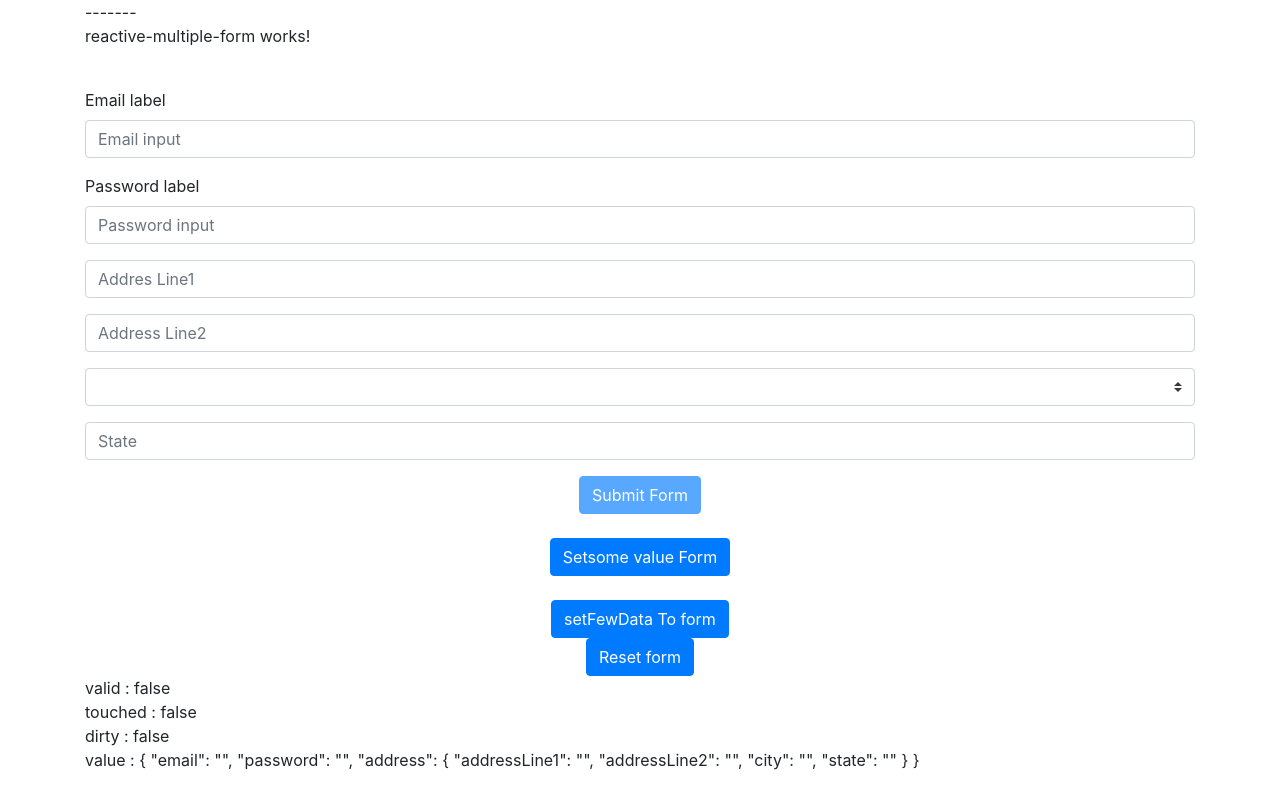
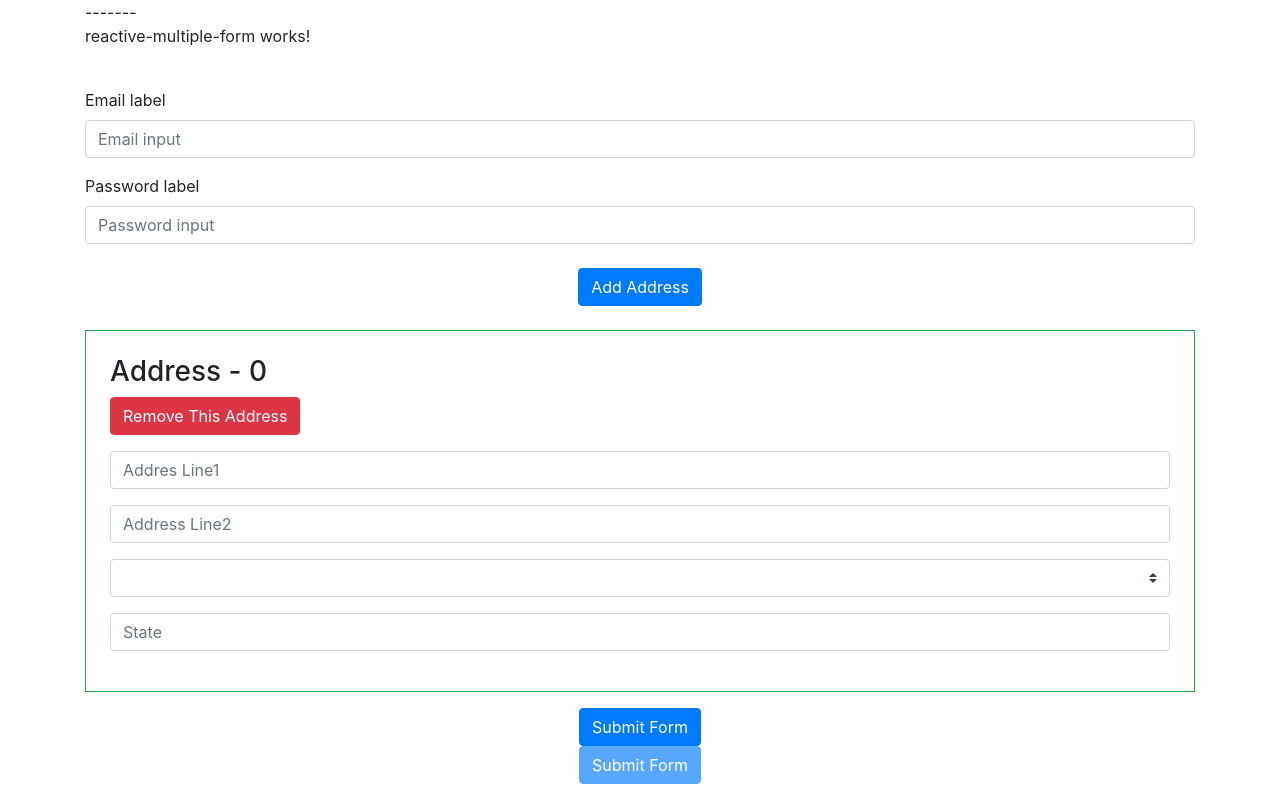
Before and after one commit to shobhit-v/angular-app, an Angular app: page / in a window 1280 px wide. Shown: the top 800 px of the page. Built offline with nearby package versions, Linux system fonts and the light colour scheme.

Commit message:
form array

```diff
--- a/src/app/reactive-multiple-form/reactive-multiple-form.component.html
+++ b/src/app/reactive-multiple-form/reactive-multiple-form.component.html
@@ -3,7 +3,7 @@
   reactive-multiple-form works!
 </p>
 <br />
-<form [formGroup]="loginForm">
+<form [formGroup]="loginForm" (ngSubmit)="submitValues()">
   <div class="form-group">
     <label for="formGroupExampleInput">Email label</label>
     <input type="text" formControlName="email" class="form-control" id="formGroupExampleInput" placeholder="Email input">
@@ -30,8 +30,7 @@
     <strong>Oh snap!</strong> this Field is required.
   </div>
   <!-- <button class="btn btn-success" (click)="displayGroup()"> Test Button </button> -->
-
-  <div formGroupName="address">
+  <!-- <div formGroupName="address">
     <input class="form-control mb-3" placeholder="Addres Line1" type="text" formControlName="addressLine1">
     <input class="form-control mb-3" placeholder="Address Line2" type="text" formControlName="addressLine2">
     <select class="custom-select mb-3" formControlName="city">
@@ -39,9 +38,38 @@
       <option value="1">One</option>
       <option value="2">Two</option>
       <option value="3">Three</option>
-      <!-- <option *ngFor="let city of cities" value="city">{{ city }}</option> -->
+      <option *ngFor="let city of cities" value="city">{{ city }}</option>
     </select>
     <input class="form-control mb-3" placeholder="State" type="text" formControlName="state">
+  </div> -->
+  <div class="text-center my-4">
+    <button class="btn btn-primary" type="button" (click)="addGroup()">
+      Add Address
+    </button>
+  </div>
+  <div formArrayName="address">
+    <div *ngFor="let add of loginForm.get('address').controls; let i = index"
+    class="border border-success p-4 mb-3">
+      <!-- <div [formGroup]="add"> -->
+      <div formGroupName="{{i}}">
+        <h3> Address - {{ i }} </h3>
+        <button type="button" class="btn btn-danger mb-3" (click)="removeGroup(i)">Remove This Address</button>
+        <input class="form-control mb-3" placeholder="Addres Line1" type="text" formControlName="addressLine1">
+        <input class="form-control mb-3" placeholder="Address Line2" type="text" formControlName="addressLine2">
+        <select class="custom-select mb-3" formControlName="city">
+          <option selected="">Open this select menu</option>
+          <option value="1">One</option>
+          <option value="2">Two</option>
+          <option value="3">Three</option>
+        </select>
+        <input class="form-control mb-3" placeholder="State" type="text" formControlName="state">
+      </div>
+    </div>
+  </div>
+  <div class="text-center">
+    <button class="btn btn-primary">
+      Submit Form
+    </button>
   </div>
 </form>
 <div class="text-center">
--- a/src/app/reactive-multiple-form/reactive-multiple-form.component.ts
+++ b/src/app/reactive-multiple-form/reactive-multiple-form.component.ts
@@ -1,6 +1,6 @@
 import { Component, OnInit } from '@angular/core';
-import { FormGroup, FormControl, Validators, FormBuilder } from '@angular/forms';
-import {CustomeValidator} from './testValidator'
+import { FormGroup, FormControl, Validators, FormBuilder, FormArray } from '@angular/forms';
+import { CustomeValidator } from './testValidator'
 
 @Component({
   selector: 'app-reactive-multiple-form',
@@ -16,23 +16,38 @@ export class ReactiveMultipleFormComponent implements OnInit {
 
   ngOnInit() {
     this.loginForm = this.fb.group({
-      email: ['', [Validators.required, Validators.email, CustomeValidator.haveSpace, CustomeValidator.haveDotCom ]],
+      email: ['', [Validators.required, Validators.email, CustomeValidator.haveSpace, CustomeValidator.haveDotCom]],
       password: ['', Validators.required],
-      address: this.fb.group({
-        addressLine1: '',
-        addressLine2: '',
-        city: '',
-        state: ''
-      })
+      address: this.fb.array([this.createGroup()])
     })
   }
+
+  createGroup() {
+    return this.fb.group({
+      addressLine1: '',
+      addressLine2: '',
+      city: '',
+      state: ''
+    })
+  }
+
+  addGroup() {
+    let arr = this.loginForm.get('address') as FormArray;
+    arr.push(this.createGroup());
+  }
+
+  removeGroup(i) {
+    let arr = this.loginForm.get('address') as FormArray;
+    arr.removeAt(i);
+  }
+
 
   submitForm() {
     // console.log(this.loginForm.value)
     console.log(this.loginForm.getRawValue())
   }
 
-  resetForm(){
+  resetForm() {
     this.loginForm.reset();
   }
 
```
